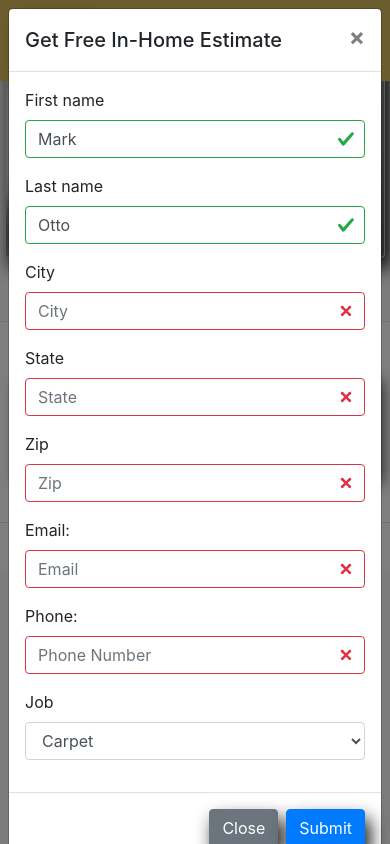
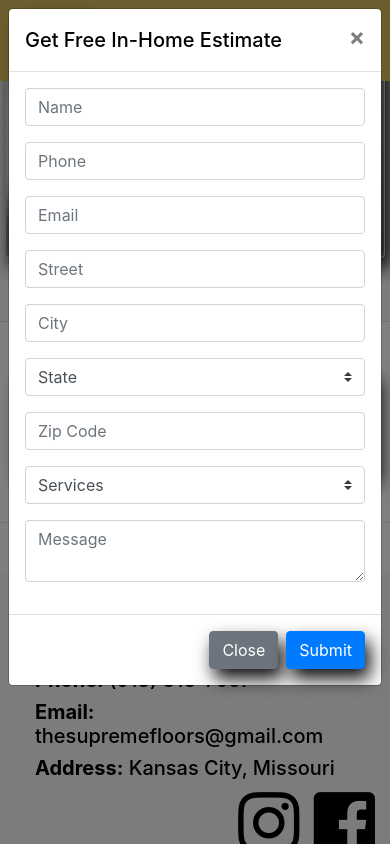
Before and after one commit to nathankc94/TheSupremeFloors, a plain HTML site: page index.html in a window 390 px wide. Both pictures are taken after a click on the button "Get Free In-Home Estimate NOW!". Shown: the part 3073-3917 px from the top of the page. Drawn offline with nearby package versions, Linux system fonts and the light colour scheme.

Commit message:
add modal to use on netlify

```diff
--- a/assets/style.css
+++ b/assets/style.css
@@ -93,6 +93,10 @@ body html {
       color: black;
 
   }
+
+  h5 {
+      color: black;
+  }
 iframe {
     box-shadow: 5px 10px 18px #111010;
 }
--- a/index.html
+++ b/index.html
@@ -65,7 +65,7 @@
             <a class="nav-link" href="#">About Us</a>
           </li>
           <li class="nav-item">
-            <a class="nav-link" href="#about">Services</a>
+            <a class="nav-link" href="#Services">Services</a>
           </li>
           <li class="nav-item">
             <a class="nav-link" href="#Estimate">Contact</a>
@@ -121,114 +121,83 @@
           </div>
           <!-- modal -->
           <div class="modal-body">
-            <form>
+            <form name="contact" method="POST" data-netlify="true">
               <div class="form-row">
-                <div class="col-md-6 mb-3">
-                  <label for="validationServer01">First name</label>
+                <div class="col-lg-4 mb-3 ">
                   <input
                     type="text"
-                    class="form-control is-valid"
-                    id="validationServer01"
-                    placeholder="First name"
-                    value="Mark"
-                    required
+                    name="Name"
+                    class="form-control"
+                    placeholder="Name"
                   />
-                  <!-- <div class="valid-feedback">
-                              Looks good!
-                            </div> -->
                 </div>
-                <div class="col-md-6 mb-3">
-                  <label for="validationServer02">Last name</label>
+                <div class="col-lg-4 mb-3">
                   <input
                     type="text"
-                    class="form-control is-valid"
-                    id="validationServer02"
-                    placeholder="Last name"
-                    value="Otto"
-                    required
+                    name="Phone"
+                    class="form-control"
+                    placeholder="Phone"
                   />
-                  <!-- <div class="valid-feedback">
-                              Looks good!
-                            </div> -->
+                </div>
+                <div class="col-lg-4  mb-3">
+                  <input
+                    type="text"
+                    name="Email"
+                    class="form-control"
+                    placeholder="Email"
+                  />
                 </div>
               </div>
               <div class="form-row">
-                <div class="col-md-6 mb-3">
-                  <label for="validationServer03">City</label>
+                <div class="col-lg-7 mb-3">
                   <input
                     type="text"
-                    class="form-control is-invalid"
-                    id="validationServer03"
-                    placeholder="City"
-                    required
+                    name="Street"
+                    class="form-control"
+                    placeholder="Street"
                   />
-                  <!-- <div class="invalid-feedback">
-                              Please provide a valid city.
-                            </div> -->
                 </div>
-                <div class="col-md-3 mb-3">
-                  <label for="validationServer04">State</label>
+                <div class="col-lg-5  mb-3">
                   <input
                     type="text"
-                    class="form-control is-invalid"
-                    id="validationServer04"
-                    placeholder="State"
-                    required
+                    name="City"
+                    class="form-control"
+                    placeholder="City"
                   />
-                  <!-- <div class="invalid-feedback">
-                              Please provide a valid state.
-                            </div> -->
                 </div>
-                <div class="col-md-3 mb-3">
-                  <label for="validationServer05">Zip</label>
+              </div>
+              <div class="form-row">
+                <div class="col-lg-4 mb-3 form-group">
+                  <select class="custom-select" name="State">
+                    <option selected>State</option>
+                    <option value="Kansas">Kansas</option>
+                    <option value="Missouri">Missouri</option>
+                  </select>
+                </div>
+                <div class="col-lg-4 mb-3 ">
                   <input
                     type="text"
-                    class="form-control is-invalid"
-                    id="validationServer05"
-                    placeholder="Zip"
-                    required
+                    name="ZipCode"
+                    class="form-control"
+                    placeholder="Zip Code"
                   />
-                  <!-- <div class="invalid-feedback">
-                              Please provide a valid zip.
-                            </div> -->
                 </div>
-              </div>
+                <div class="col-lg-4 mb-3 form-group">
+                  <select class="custom-select" name="Services">
+                    <option selected>Services</option>
+                    <option value="Carpets">Carpets</option>
+                    <option value="Lvp">Lvp</option>
+                    <option value="Vinyls">Vinyls</option>
+                    <option value="Painting">Painting</option>
+                  </select>
+                </div>
+                <div class="col-lg-12 mb-3 form-group">
+                  <textarea
+                    class="form-control"
+                    name="Message"
+                    placeholder="Message"
 
-              <div class="form-row">
-                <div class="col-md-4 mb-3">
-                  <label for="validationServer07">Email:</label>
-                  <input
-                    type="text"
-                    class="form-control is-invalid"
-                    id="validationServer07"
-                    placeholder="Email"
-                    required
-                  />
-                  <!-- <div class="invalid-feedback">
-                                            Please provide email.
-                                          </div> -->
-                </div>
-                <div class="col-md-4 mb-3">
-                  <label for="validationServer08">Phone:</label>
-                  <input
-                    type="text"
-                    class="form-control is-invalid"
-                    id="validationServer08"
-                    placeholder="Phone Number"
-                    required
-                  />
-                  <!-- <div class="invalid-feedback">
-                                            Please provide Phone number.
-                                          </div> -->
-                </div>
-                <div class="col-md-4 mb-3 form-group">
-                  <label for="validationServer06">Job</label>
-                  <select class="form-control" id="exampleFormControlSelect1">
-                    <option>Carpet</option>
-                    <option>Lvp</option>
-                    <option>Vinyls</option>
-                    <option>Painting</option>
-                  </select>
+                  ></textarea>
                 </div>
               </div>
             </form>
@@ -368,7 +337,7 @@
         <div class="col bg-light py-3">
           <h1 class="border-bottom">Contact</h1>
           <br />
-          <h5><strong>Phone:</strong> (913)-313-7957</h5>
+          <h5><strong>Phone:</strong> (913) 313-7957</h5>
           <h5><strong>Email:</strong> thesupremefloors@gmail.com</h5>
           <h5><strong>Address:</strong> Kansas City, Missouri</h5>
           <div class="icons text-right">
```
Also changed, not shown: package.json (deleted, +0 -24 lines), server.js (deleted), 2 other files.
